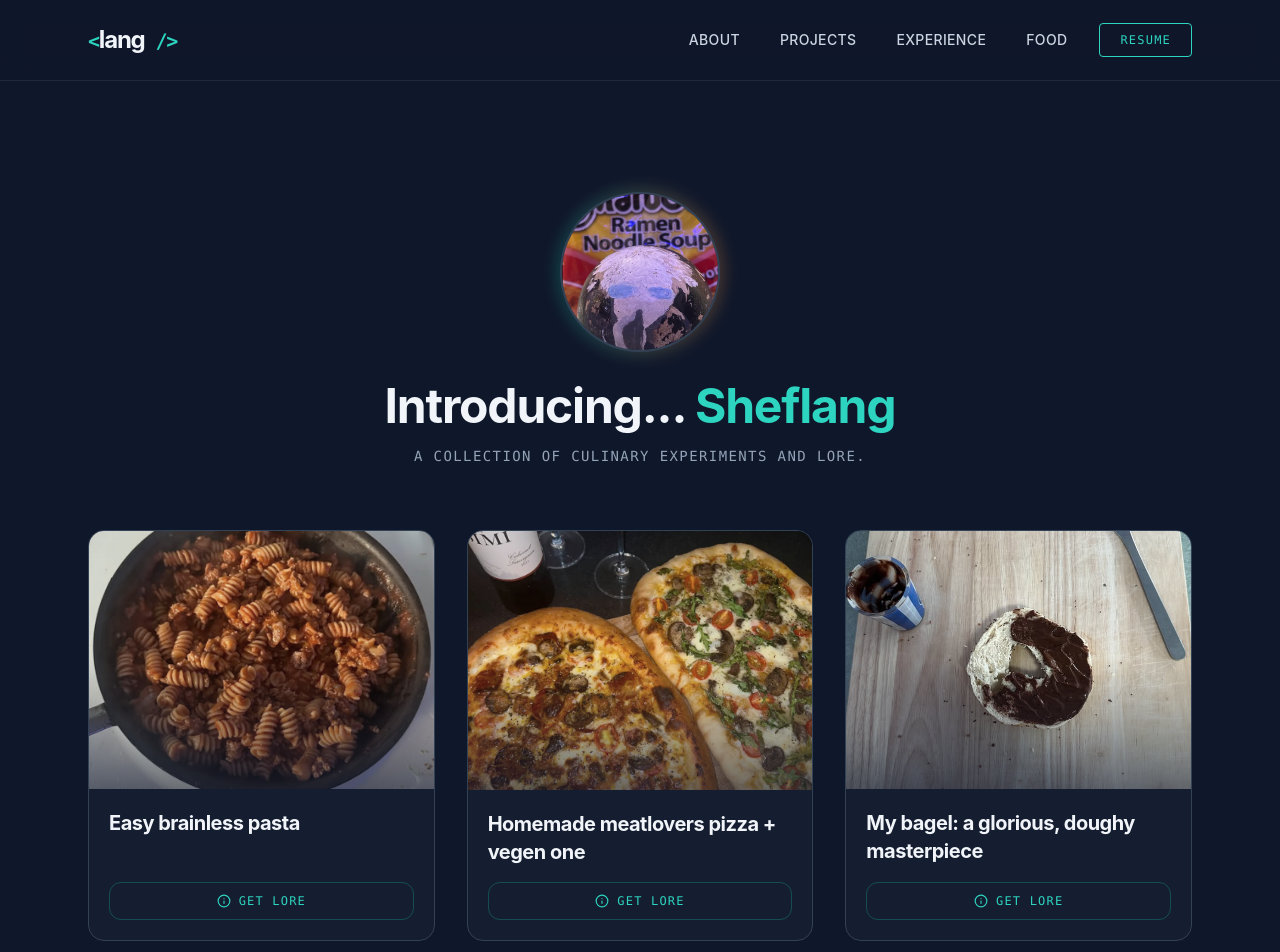
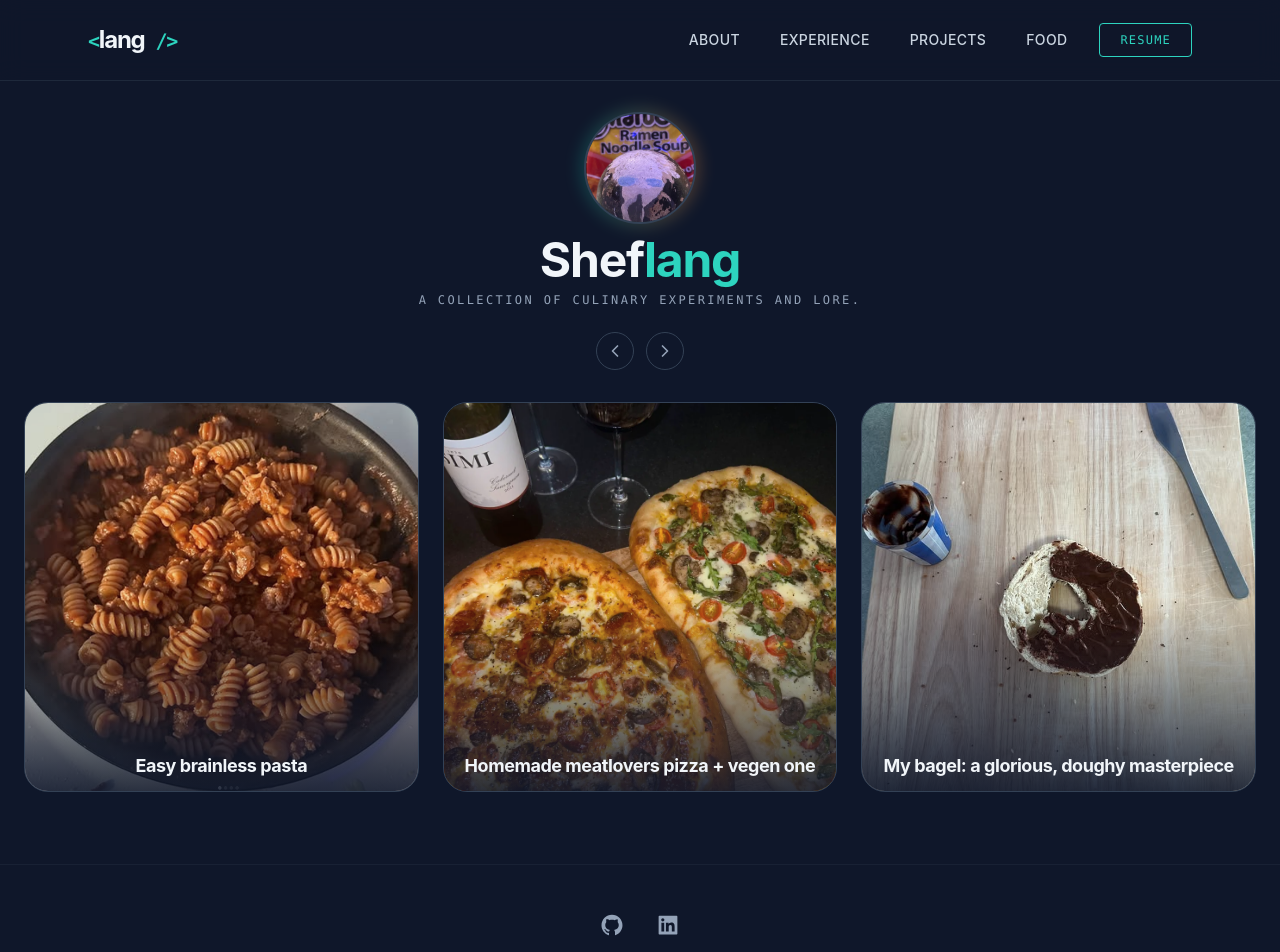
Before and after one commit to 23langloisj/Langlois-Portfolio, a React (Vite) app: page /sheflang in a window 1280 px wide. Shown: the top 952 px of the page. Built offline with nearby package versions, Linux system fonts and the light colour scheme.

Commit message:
redoing food page

```diff
--- a/package.json
+++ b/package.json
@@ -35,6 +35,7 @@
     "@types/prop-types": "^15.7.15",
     "@types/react": "^19.2.7",
     "@types/react-dom": "^19.2.3",
+    "@types/react-scroll": "^1.8.10",
     "@types/react-vertical-timeline-component": "^3.3.6",
     "@vitejs/plugin-react": "^4.2.1",
     "autoprefixer": "^10.4.16",
--- a/src/components/Experience.tsx
+++ b/src/components/Experience.tsx
@@ -6,7 +6,6 @@ import experiences, { ExperienceData } from '../extra/experiences.js';
 const Experience = () => {
   return (
     <section id="experiences" className="py-20 px-6 max-w-6xl mx-auto">
-      {/* Section Header - Consistent with About Me */}
       <div className="flex items-center mb-16">
         <h2 className="text-3xl md:text-4xl font-bold text-slate-100 whitespace-nowrap">
           <span className="font-mono text-teal-400 text-2xl mr-2">02.</span>
@@ -15,19 +14,18 @@ const Experience = () => {
         <div className="h-[1px] bg-slate-700 w-full ml-6"></div>
       </div>
 
-      {/* The Timeline */}
-      <VerticalTimeline lineColor='#334155'> {/* Slate-700 */}
+      <VerticalTimeline lineColor='#334155'>
         {experiences.map((experience: ExperienceData, index) => (
           <VerticalTimelineElement
             key={index}
             date={experience.date}
             dateClassName="text-slate-400 font-mono text-sm px-4"
             iconStyle={{
-              background: '#0f172a', // Matches your body bg
+              background: '#0f172a',
               boxShadow: '0 0 0 4px #2dd4bf, inset 0 2px 0 rgba(0,0,0,.08), 0 3px 0 4px rgba(0,0,0,.05)'
             }}
             contentStyle={{
-              background: '#1e293b', // Slate-800
+              background: '#1e293b',
               color: '#e2e8f0',
               boxShadow: 'none',
               border: '1px solid #334155',
--- a/src/components/Footer.tsx
+++ b/src/components/Footer.tsx
@@ -1,9 +1,33 @@
 import React from 'react';
+import { AiFillGithub, AiFillLinkedin } from 'react-icons/ai';
 
 const Footer = () => {
     return (
-        <footer className="bg-blue-800 text-white p-4 text-center">
-            <p>Made by Jake Langlois</p>
+        <footer className="py-12 px-6 border-t border-slate-800/60 bg-[#0f172a]">
+            <div className="max-w-6xl mx-auto flex flex-col items-center">
+                <div className="flex gap-8 mb-8 text-slate-400">
+                    <a
+                        href="https://github.com/23langloisj"
+                        target="_blank"
+                        className="hover:text-teal-400 transition-colors duration-300"
+                    >
+                        <AiFillGithub size={24} />
+                    </a>
+                    <a
+                        href="https://www.linkedin.com/in/jacob-langlois/"
+                        target="_blank"
+                        className="hover:text-teal-400 transition-colors duration-300"
+                    >
+                        <AiFillLinkedin size={24} />
+                    </a>
+                </div>
+                <p className="font-mono text-sm tracking-widest text-slate-500 uppercase mb-2">
+                    Designed & Built by <span className="text-slate-300">Jake Langlois</span>
+                </p>
+                <p className="text-[10px] font-mono text-slate-600 uppercase tracking-tighter">
+                    React · Tailwind · TypeScript · Framer Motion
+                </p>
+            </div>
         </footer>
     );
 };
--- a/src/components/Navbar.tsx
+++ b/src/components/Navbar.tsx
@@ -1,12 +1,12 @@
 import { useNavigate } from "react-router-dom";
 import { animateScroll as scroll } from "react-scroll";
-import { FiFileText } from 'react-icons/fi'; // Optional: if you want an icon for resume
+import { FiFileText } from 'react-icons/fi';
 
 const Navbar = () => {
   const navItems = [
     { label: "About", href: "about-me" },
+    { label: "Experience", href: "experiences" },
     { label: "Projects", href: "projects" },
-    { label: "Experience", href: "experiences" },
     { label: "Food", href: "/sheflang" },
   ];
 
@@ -43,8 +43,6 @@ const Navbar = () => {
   return (
     <nav className="fixed top-0 left-0 right-0 z-50 bg-[#0f172a]/80 backdrop-blur-md border-b border-slate-800">
       <div className="max-w-6xl mx-auto px-6 h-20 flex items-center justify-between">
-
-        {/* Logo / Home Button */}
         <div
           className="cursor-pointer group"
           onClick={() => {
--- a/src/components/Sheflang.tsx
+++ b/src/components/Sheflang.tsx
@@ -1,14 +1,15 @@
+import { useState, useRef } from "react";
 import food from "../extra/food";
 import Modal from "./LoreModal";
-import { useState } from "react";
 import sheflang from "../assets/sheflang.png";
 import { FoodItem } from "../extra/food";
-import { FiInfo } from 'react-icons/fi';
+import { FiInfo, FiChevronLeft, FiChevronRight } from 'react-icons/fi';
 
 const Sheflang = () => {
   const [showModal, setShowModal] = useState(false);
   const [loreContent, setLoreContent] = useState("");
   const [dishName, setDishName] = useState("");
+  const scrollRef = useRef<HTMLDivElement>(null);
 
   const handleOpenModal = (name: string, lore: string) => {
     setLoreContent(lore);
@@ -16,56 +17,94 @@ const Sheflang = () => {
     setDishName(name);
   };
 
+  const scroll = (direction: 'left' | 'right') => {
+    if (scrollRef.current) {
+      const { scrollLeft, scrollWidth, clientWidth } = scrollRef.current;
+      const scrollAmount = clientWidth;
+
+      if (direction === 'left') {
+        if (scrollLeft <= 0) {
+          scrollRef.current.scrollTo({ left: scrollWidth, behavior: 'smooth' });
+        } else {
+          scrollRef.current.scrollBy({ left: -scrollAmount, behavior: 'smooth' });
+        }
+      } else {
+        if (scrollLeft + clientWidth >= scrollWidth - 1) {
+          scrollRef.current.scrollTo({ left: 0, behavior: 'smooth' });
+        } else {
+          scrollRef.current.scrollBy({ left: scrollAmount, behavior: 'smooth' });
+        }
+      }
+    }
+  };
+
   return (
-    <div className="min-h-screen py-32 px-6 max-w-6xl mx-auto">
-      {/* Header Section */}
-      <div className="text-center mb-16">
-        <div className="relative inline-block group">
-          {/* Subtle glow behind the avatar */}
+    <div id="sheflang" className="h-screen flex flex-col justify-center items-center py-12 px-6 max-w-7xl mx-auto overflow-hidden bg-[#0f172a]">
+
+      <div className="text-center mb-8 flex flex-col items-center shrink-0">
+        <div className="relative inline-block group mb-3">
           <div className="absolute -inset-1 bg-gradient-to-r from-teal-500 to-orange-400 rounded-full blur opacity-25 group-hover:opacity-50 transition duration-1000"></div>
           <img
             src={sheflang}
             alt="sheflang"
-            className="relative rounded-full w-32 h-32 md:w-40 md:h-40 object-cover border-2 border-slate-700"
+            className="relative rounded-full w-20 h-20 md:w-28 md:h-28 object-cover border-2 border-slate-700"
           />
         </div>
-        <h1 id="sheflang" className="text-4xl md:text-5xl font-bold text-slate-100 mt-6 tracking-tight">
-          Introducing... <span className="text-teal-400">Sheflang</span>
+
+        <h1 className="text-3xl md:text-5xl font-bold text-slate-100 tracking-tight">
+          Shef<span className="text-teal-400">lang</span>
         </h1>
-        <p className="text-slate-400 mt-4 max-w-lg mx-auto font-mono text-sm uppercase tracking-widest">
+
+        <p className="text-slate-400 mt-2 max-w-lg mx-auto font-mono text-[10px] md:text-xs uppercase tracking-[0.2em]">
           A collection of culinary experiments and lore.
         </p>
+
+        <div className="flex gap-3 mt-6">
+          <button
+            onClick={() => scroll('left')}
+            className="p-2 rounded-full border border-slate-700 text-slate-400 hover:border-teal-400 hover:text-teal-400 transition-all active:scale-90"
+          >
+            <FiChevronLeft size={20} />
+          </button>
+          <button
+            onClick={() => scroll('right')}
+            className="p-2 rounded-full border border-slate-700 text-slate-400 hover:border-teal-400 hover:text-teal-400 transition-all active:scale-90"
+          >
+            <FiChevronRight size={20} />
+          </button>
+        </div>
       </div>
-
-      {/* Food Grid */}
-      <div className="grid grid-cols-1 sm:grid-cols-2 md:grid-cols-3 gap-8">
+      <div
+        ref={scrollRef}
+        className="flex gap-6 w-full overflow-x-auto snap-x snap-mandatory no-scrollbar pb-6"
+      >
         {food.map((item: FoodItem, index) => (
           <div
             key={index}
-            className="group bg-slate-800/40 border border-slate-700 rounded-2xl overflow-hidden hover:border-teal-400/50 transition-all duration-300 flex flex-col"
+            className="snap-center shrink-0 w-full sm:w-[calc(50%-12px)] lg:w-[calc(33.333%-16px)] group bg-slate-800/40 border border-slate-700 rounded-3xl overflow-hidden hover:border-teal-400/50 transition-all duration-300 flex flex-col"
           >
-            {/* Image with hover zoom */}
-            <div className="relative w-full pb-[75%] overflow-hidden">
+            <div className="relative w-full pb-[100%] overflow-hidden">
               <img
                 src={item.image}
                 alt={item.description}
-                className="absolute inset-0 w-full h-full object-cover grayscale-[30%] group-hover:grayscale-0 group-hover:scale-105 transition-all duration-500"
+                className="absolute inset-0 w-full h-full object-cover grayscale-[20%] group-hover:grayscale-0 group-hover:scale-110 transition-all duration-700"
               />
-              <div className="absolute inset-0 bg-gradient-to-t from-slate-900 via-transparent to-transparent opacity-60"></div>
+              <div className="absolute inset-0 bg-gradient-to-t from-slate-900/90 via-transparent to-transparent"></div>
+
+              <div className="absolute bottom-4 left-4 right-4 text-center">
+                <h3 className="text-slate-100 text-base md:text-lg font-bold tracking-tight">
+                  {item.description}
+                </h3>
+              </div>
             </div>
 
-            {/* Card Content */}
-            <div className="p-5 flex flex-col flex-grow justify-between">
-              <h3 className="text-slate-100 text-xl font-bold mb-4 tracking-tight">
-                {item.description}
-              </h3>
-
+            <div className="p-3">
               <button
                 onClick={() => handleOpenModal(item.name, item.lore)}
-                className="flex items-center justify-center gap-2 w-full py-2.5 rounded-xl border border-teal-500/30 text-teal-400 font-mono text-xs uppercase tracking-widest hover:bg-teal-400/10 transition-all duration-300"
+                className="flex items-center justify-center gap-2 w-full py-2.5 rounded-2xl bg-teal-500/5 border border-teal-500/20 text-teal-400 font-mono text-[10px] uppercase tracking-widest hover:bg-teal-400/10 transition-all duration-300"
               >
-                <FiInfo size={14} />
-                Get Lore
+                <FiInfo size={12} />
+                Explore Lore
               </button>
             </div>
           </div>
```
Also changed, not shown: src/components/LoreModal.tsx (+46 -12 lines), 1 other file (tests, documents, lock files or other folders).
